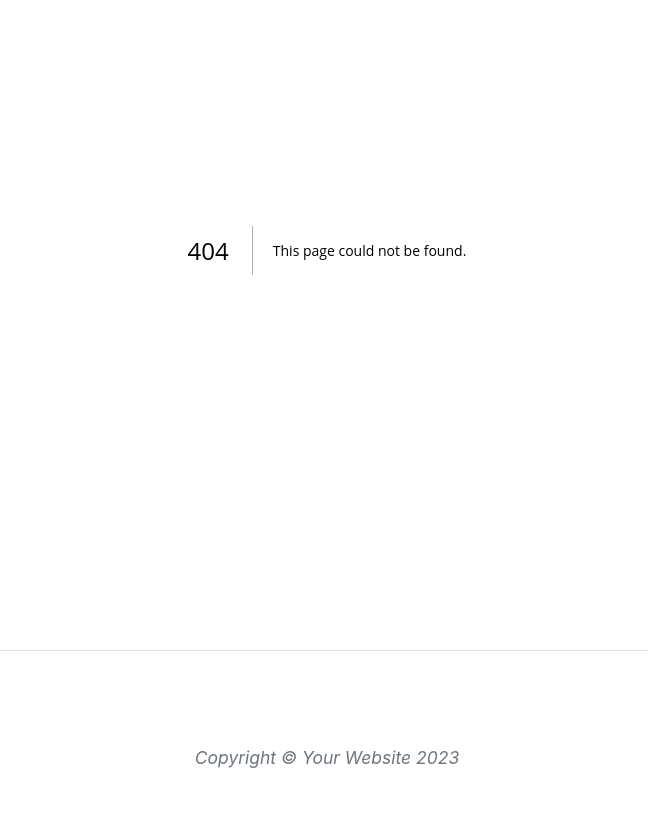
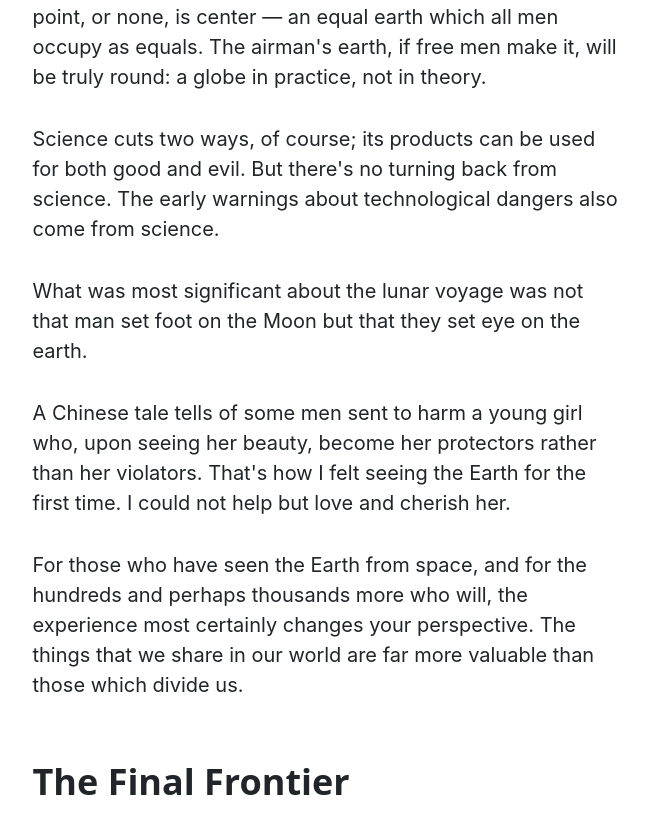
Before and after one commit to Shen880421/reactclass, a Next.js app: page /post in a window 1280 px wide. Before the commit this address had no page. Shown: the part 730-1570 px from the top of the page, without its empty margins (313-961 px from the left). Built offline with nearby package versions, Linux system fonts and the light colour scheme.

Commit message:
feat(post): add PostPage component with placeholder content

```diff
--- /dev/null
+++ b/src/app/post/page.jsx
@@ -0,0 +1,36 @@
+const PostPage = () => {
+    return (
+        <article class="mb-4">
+            <div class="container px-4 px-lg-5">
+                <div class="row gx-4 gx-lg-5 justify-content-center">
+                    <div class="col-md-10 col-lg-8 col-xl-7">
+                        <p>Never in all their history have men been able truly to conceive of the world as one: a single sphere, a globe, having the qualities of a globe, a round earth in which all the directions eventually meet, in which there is no center because every point, or none, is center — an equal earth which all men occupy as equals. The airman's earth, if free men make it, will be truly round: a globe in practice, not in theory.</p>
+                        <p>Science cuts two ways, of course; its products can be used for both good and evil. But there's no turning back from science. The early warnings about technological dangers also come from science.</p>
+                        <p>What was most significant about the lunar voyage was not that man set foot on the Moon but that they set eye on the earth.</p>
+                        <p>A Chinese tale tells of some men sent to harm a young girl who, upon seeing her beauty, become her protectors rather than her violators. That's how I felt seeing the Earth for the first time. I could not help but love and cherish her.</p>
+                        <p>For those who have seen the Earth from space, and for the hundreds and perhaps thousands more who will, the experience most certainly changes your perspective. The things that we share in our world are far more valuable than those which divide us.</p>
+                        <h2 class="section-heading">The Final Frontier</h2>
+                        <p>There can be no thought of finishing for ‘aiming for the stars.’ Both figuratively and literally, it is a task to occupy the generations. And no matter how much progress one makes, there is always the thrill of just beginning.</p>
+                        <p>There can be no thought of finishing for ‘aiming for the stars.’ Both figuratively and literally, it is a task to occupy the generations. And no matter how much progress one makes, there is always the thrill of just beginning.</p>
+                        <blockquote class="blockquote">The dreams of yesterday are the hopes of today and the reality of tomorrow. Science has not yet mastered prophecy. We predict too much for the next year and yet far too little for the next ten.</blockquote>
+                        <p>Spaceflights cannot be stopped. This is not the work of any one man or even a group of men. It is a historical process which mankind is carrying out in accordance with the natural laws of human development.</p>
+                        <h2 class="section-heading">Reaching for the Stars</h2>
+                        <p>As we got further and further away, it [the Earth] diminished in size. Finally it shrank to the size of a marble, the most beautiful you can imagine. That beautiful, warm, living object looked so fragile, so delicate, that if you touched it with a finger it would crumble and fall apart. Seeing this has to change a man.</p>
+                        <a href="#!"><img class="img-fluid" src="assets/img/post-sample-image.jpg" alt="..." /></a>
+                        <span class="caption text-muted">To go places and do things that have never been done before – that’s what living is all about.</span>
+                        <p>Space, the final frontier. These are the voyages of the Starship Enterprise. Its five-year mission: to explore strange new worlds, to seek out new life and new civilizations, to boldly go where no man has gone before.</p>
+                        <p>As I stand out here in the wonders of the unknown at Hadley, I sort of realize there’s a fundamental truth to our nature, Man must explore, and this is exploration at its greatest.</p>
+                        <p>
+                            Placeholder text by
+                            <a href="http://spaceipsum.com/">Space Ipsum</a>
+                            &middot; Images by
+                            <a href="https://www.flickr.com/photos/nasacommons/">NASA on The Commons</a>
+                        </p>
+                    </div>
+                </div>
+            </div>
+        </article>
+     );
+}
+
+export default PostPage;
```
